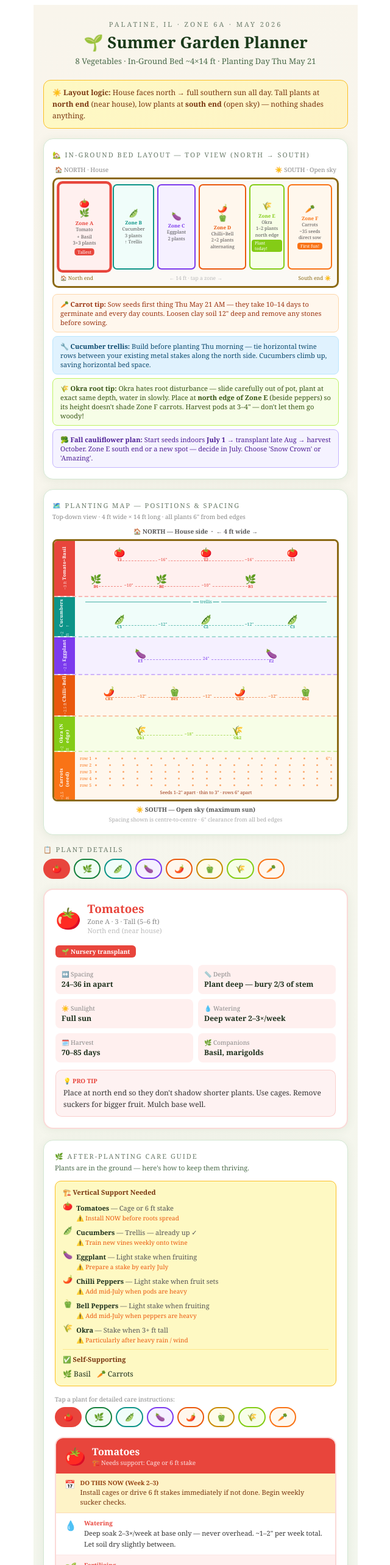
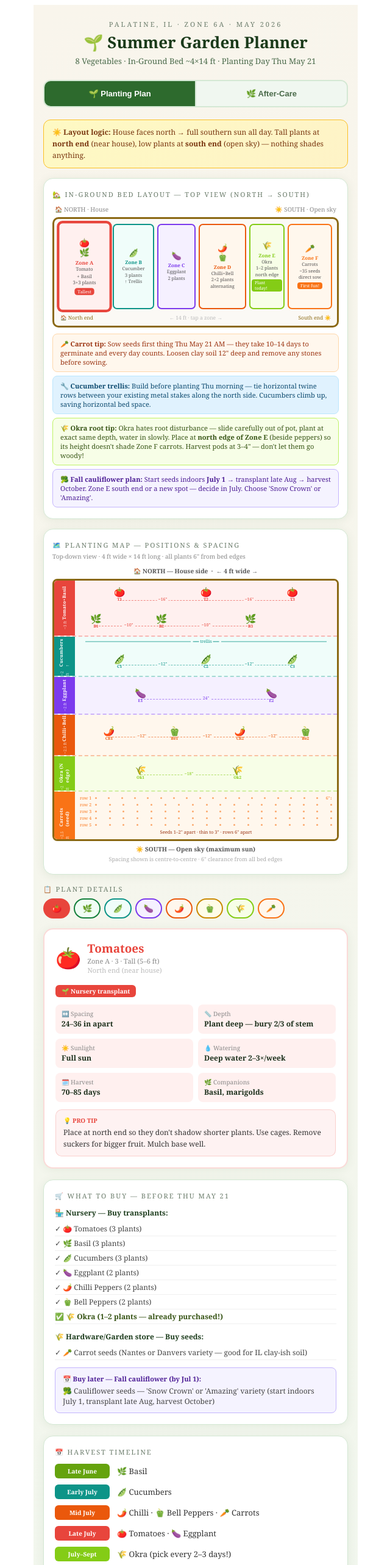
Before and after one commit to sabya1986/vegetable-garden-planner, a React (Vite) app: page / in a window 1280 px wide. Shown: the top 2566 px of the page at 61% size, without its empty margins (319-959 px from the left). Built offline with nearby package versions, Linux system fonts and the light colour scheme.

Commit message:
feat: add top-level tabs — Planting Plan vs After-Care, no more scrolling between sections

```diff
--- a/src/App.jsx
+++ b/src/App.jsx
@@ -184,6 +184,7 @@ const careGuide = [
 export default function GardenPlanner() {
   const [active, setActive] = useState("tomato");
   const [careActive, setCareActive] = useState("tomato");
+  const [tab, setTab] = useState("planting");
   const selected = vegetables.find((v) => v.id === active);
 
   return (
@@ -208,6 +209,26 @@ export default function GardenPlanner() {
           8 Vegetables · In-Ground Bed ~4×14 ft · Planting Day Thu May 21
         </div>
       </div>
+
+      {/* Tab bar */}
+      <div style={{ display: "flex", marginBottom: 20, borderRadius: 12, overflow: "hidden", border: "2px solid #d4e8d4" }}>
+        {[
+          { id: "planting", label: "🌱 Planting Plan" },
+          { id: "care",     label: "🌿 After-Care" },
+        ].map((t, i) => (
+          <button key={t.id} onClick={() => setTab(t.id)} style={{
+            flex: 1, padding: "13px 8px",
+            background: tab === t.id ? "#2d6a2d" : "#f0f7f0",
+            color: tab === t.id ? "#fff" : "#4a6a4a",
+            border: "none",
+            borderRight: i === 0 ? "2px solid #d4e8d4" : "none",
+            fontSize: 13, fontWeight: 700,
+            cursor: "pointer", transition: "all 0.2s",
+          }}>{t.label}</button>
+        ))}
+      </div>
+
+      {tab === "planting" && <>
 
       {/* Sun callout */}
       <div style={{
@@ -521,104 +542,6 @@ export default function GardenPlanner() {
         </div>
       )}
 
-      {/* After-Planting Care Guide */}
-      <div style={{
-        background: "#fff", borderRadius: 16, padding: 18, marginBottom: 18,
-        boxShadow: "0 2px 16px rgba(0,80,0,0.07)", border: "1px solid #d4e8d4",
-      }}>
-        <div style={{ fontSize: 11, letterSpacing: 2, color: "#6b7c6b", textTransform: "uppercase", marginBottom: 4 }}>
-          🌿 After-Planting Care Guide
-        </div>
-        <div style={{ fontSize: 11, color: "#4a6a4a", marginBottom: 14 }}>
-          Plants are in the ground — here's how to keep them thriving.
-        </div>
-
-        {/* Vertical support summary */}
-        <div style={{ background: "#fef9c3", border: "1px solid #fbbf24", borderRadius: 10, padding: "10px 12px", marginBottom: 14 }}>
-          <div style={{ fontSize: 11, fontWeight: 700, color: "#78350f", marginBottom: 6 }}>🏗️ Vertical Support Needed</div>
-          {careGuide.filter(p => p.support.needed).map((p, i) => (
-            <div key={i} style={{ display: "flex", alignItems: "flex-start", gap: 6, marginBottom: 4 }}>
-              <span style={{ fontSize: 13 }}>{p.emoji}</span>
-              <div>
-                <span style={{ fontSize: 11, fontWeight: 700, color: "#1a2e1a" }}>{p.name}</span>
-                <span style={{ fontSize: 11, color: "#555" }}> — {p.support.label}</span>
-                {p.support.note && <div style={{ fontSize: 10, color: "#ea580c" }}>⚠️ {p.support.note}</div>}
-              </div>
-            </div>
-          ))}
-          <div style={{ marginTop: 8, paddingTop: 8, borderTop: "1px solid #fde68a" }}>
-            <div style={{ fontSize: 11, fontWeight: 700, color: "#78350f", marginBottom: 4 }}>✅ Self-Supporting</div>
-            {careGuide.filter(p => !p.support.needed).map((p, i) => (
-              <span key={i} style={{ fontSize: 12, marginRight: 10 }}>{p.emoji} {p.name}</span>
-            ))}
-          </div>
-        </div>
-
-        {/* Plant selector for care details */}
-        <div style={{ fontSize: 10, color: "#888", marginBottom: 6 }}>Tap a plant for detailed care instructions:</div>
-        <div style={{ display: "flex", gap: 6, marginBottom: 12, overflowX: "auto", paddingBottom: 4 }}>
-          {careGuide.map((p) => (
-            <button key={p.id} onClick={() => setCareActive(p.id)} style={{
-              padding: "7px 12px", borderRadius: 999,
-              border: `2px solid ${p.color}`,
-              background: careActive === p.id ? p.color : p.bg,
-              color: careActive === p.id ? "#fff" : p.color,
-              fontWeight: 700, fontSize: 13, cursor: "pointer",
-              whiteSpace: "nowrap", transition: "all 0.15s", flexShrink: 0,
-            }}>{p.emoji}</button>
-          ))}
-        </div>
-
-        {/* Care detail card */}
-        {(() => {
-          const p = careGuide.find(c => c.id === careActive);
-          if (!p) return null;
-          return (
-            <div style={{ border: `2px solid ${p.color}33`, borderRadius: 14, overflow: "hidden" }}>
-              {/* Header */}
-              <div style={{ background: p.color, padding: "10px 14px", display: "flex", alignItems: "center", gap: 10 }}>
-                <span style={{ fontSize: 28 }}>{p.emoji}</span>
-                <div>
-                  <div style={{ fontSize: 16, fontWeight: 700, color: "#fff" }}>{p.name}</div>
-                  <div style={{ fontSize: 10, color: "rgba(255,255,255,0.85)" }}>
-                    {p.support.needed
-                      ? `🏗️ Needs support: ${p.support.label}`
-                      : "✅ Self-supporting — no staking needed"}
-                  </div>
-                </div>
-              </div>
-              {/* Now banner */}
-              <div style={{ background: "#fef3c7", borderBottom: `1px solid ${p.color}22`, padding: "8px 14px", display: "flex", gap: 8, alignItems: "flex-start" }}>
-                <span style={{ fontSize: 14 }}>📅</span>
-                <div>
-                  <div style={{ fontSize: 10, fontWeight: 700, color: "#92400e", marginBottom: 1 }}>DO THIS NOW (Week 2–3)</div>
-                  <div style={{ fontSize: 11, color: "#78350f", lineHeight: 1.5 }}>{p.now}</div>
-                </div>
-              </div>
-              {/* Care rows */}
-              {[
-                { icon: "💧", label: "Watering",    val: p.water },
-                { icon: "🌱", label: "Fertilizing", val: p.fertilize },
-                { icon: "✂️",  label: "Pruning",     val: p.prune },
-                { icon: "🐛", label: "Watch For",   val: p.watch },
-              ].map((row, i) => (
-                <div key={i} style={{
-                  display: "flex", gap: 10, padding: "9px 14px",
-                  borderBottom: i < 3 ? `1px solid ${p.color}22` : "none",
-                  background: i % 2 === 0 ? "#fff" : p.bg,
-                }}>
-                  <span style={{ fontSize: 16, minWidth: 22 }}>{row.icon}</span>
-                  <div>
-                    <div style={{ fontSize: 10, fontWeight: 700, color: p.color, marginBottom: 1 }}>{row.label}</div>
-                    <div style={{ fontSize: 11, color: "#333", lineHeight: 1.6 }}>{row.val}</div>
-                  </div>
-                </div>
-              ))}
-            </div>
-          );
-        })()}
-      </div>
-
       {/* What to buy vs direct sow */}
       <div style={{
         background: "#fff", borderRadius: 16, padding: 18, marginBottom: 18,
@@ -711,8 +634,139 @@ export default function GardenPlanner() {
       </div>
 
       <div style={{ textAlign: "center", marginTop: 14, fontSize: 10, color: "#aaa" }}>
-        Final Garden Plan · Palatine, IL · In-Ground Bed · May 2026
+        Garden Plan · Palatine, IL · In-Ground Bed · May 2026
       </div>
+
+      </>}
+
+      {tab === "care" && <>
+
+      {/* After-Planting Care Guide */}
+      <div style={{
+        background: "#fff", borderRadius: 16, padding: 18, marginBottom: 18,
+        boxShadow: "0 2px 16px rgba(0,80,0,0.07)", border: "1px solid #d4e8d4",
+      }}>
+        <div style={{ fontSize: 11, letterSpacing: 2, color: "#6b7c6b", textTransform: "uppercase", marginBottom: 4 }}>
+          🌿 After-Planting Care Guide
+        </div>
+        <div style={{ fontSize: 11, color: "#4a6a4a", marginBottom: 14 }}>
+          Plants are in the ground — here's how to keep them thriving.
+        </div>
+
+        {/* Vertical support summary */}
+        <div style={{ background: "#fef9c3", border: "1px solid #fbbf24", borderRadius: 10, padding: "10px 12px", marginBottom: 14 }}>
+          <div style={{ fontSize: 11, fontWeight: 700, color: "#78350f", marginBottom: 6 }}>🏗️ Vertical Support Needed</div>
+          {careGuide.filter(p => p.support.needed).map((p, i) => (
+            <div key={i} style={{ display: "flex", alignItems: "flex-start", gap: 6, marginBottom: 4 }}>
+              <span style={{ fontSize: 13 }}>{p.emoji}</span>
+              <div>
+                <span style={{ fontSize: 11, fontWeight: 700, color: "#1a2e1a" }}>{p.name}</span>
+                <span style={{ fontSize: 11, color: "#555" }}> — {p.support.label}</span>
+                {p.support.note && <div style={{ fontSize: 10, color: "#ea580c" }}>⚠️ {p.support.note}</div>}
+              </div>
+            </div>
+          ))}
+          <div style={{ marginTop: 8, paddingTop: 8, borderTop: "1px solid #fde68a" }}>
+            <div style={{ fontSize: 11, fontWeight: 700, color: "#78350f", marginBottom: 4 }}>✅ Self-Supporting</div>
+            {careGuide.filter(p => !p.support.needed).map((p, i) => (
+              <span key={i} style={{ fontSize: 12, marginRight: 10 }}>{p.emoji} {p.name}</span>
+            ))}
+          </div>
+        </div>
+
+        {/* Plant selector */}
+        <div style={{ fontSize: 10, color: "#888", marginBottom: 6 }}>Tap a plant for detailed care instructions:</div>
+        <div style={{ display: "flex", gap: 6, marginBottom: 12, overflowX: "auto", paddingBottom: 4 }}>
+          {careGuide.map((p) => (
+            <button key={p.id} onClick={() => setCareActive(p.id)} style={{
+              padding: "7px 12px", borderRadius: 999,
+              border: `2px solid ${p.color}`,
+              background: careActive === p.id ? p.color : p.bg,
+              color: careActive === p.id ? "#fff" : p.color,
+              fontWeight: 700, fontSize: 13, cursor: "pointer",
+              whiteSpace: "nowrap", transition: "all 0.15s", flexShrink: 0,
+            }}>{p.emoji}</button>
+          ))}
+        </div>
+
+        {/* Care detail card */}
+        {(() => {
+          const p = careGuide.find(c => c.id === careActive);
+          if (!p) return null;
+          return (
+            <div style={{ border: `2px solid ${p.color}33`, borderRadius: 14, overflow: "hidden" }}>
+              <div style={{ background: p.color, padding: "10px 14px", display: "flex", alignItems: "center", gap: 10 }}>
+                <span style={{ fontSize: 28 }}>{p.emoji}</span>
+                <div>
+                  <div style={{ fontSize: 16, fontWeight: 700, color: "#fff" }}>{p.name}</div>
+                  <div style={{ fontSize: 10, color: "rgba(255,255,255,0.85)" }}>
+                    {p.support.needed ? `🏗️ Needs support: ${p.support.label}` : "✅ Self-supporting — no staking needed"}
+                  </div>
+                </div>
+              </div>
+              <div style={{ background: "#fef3c7", borderBottom: `1px solid ${p.color}22`, padding: "8px 14px", display: "flex", gap: 8, alignItems: "flex-start" }}>
+                <span style={{ fontSize: 14 }}>📅</span>
+                <div>
+                  <div style={{ fontSize: 10, fontWeight: 700, color: "#92400e", marginBottom: 1 }}>DO THIS NOW (Week 2–3)</div>
+                  <div style={{ fontSize: 11, color: "#78350f", lineHeight: 1.5 }}>{p.now}</div>
+                </div>
+              </div>
+              {[
+                { icon: "💧", label: "Watering",    val: p.water },
+                { icon: "🌱", label: "Fertilizing", val: p.fertilize },
+                { icon: "✂️",  label: "Pruning",     val: p.prune },
+                { icon: "🐛", label: "Watch For",   val: p.watch },
+              ].map((row, i) => (
+                <div key={i} style={{
+                  display: "flex", gap: 10, padding: "9px 14px",
+                  borderBottom: i < 3 ? `1px solid ${p.color}22` : "none",
+                  background: i % 2 === 0 ? "#fff" : p.bg,
+                }}>
+                  <span style={{ fontSize: 16, minWidth: 22 }}>{row.icon}</span>
+                  <div>
+                    <div style={{ fontSize: 10, fontWeight: 700, color: p.color, marginBottom: 1 }}>{row.label}</div>
+                    <div style={{ fontSize: 11, color: "#333", lineHeight: 1.6 }}>{row.val}</div>
+                  </div>
+                </div>
+              ))}
+            </div>
+          );
+        })()}
+      </div>
+
+      {/* Harvest timeline */}
+      <div style={{
+        background: "#fff", borderRadius: 16, padding: 18, marginBottom: 18,
+        boxShadow: "0 2px 16px rgba(0,80,0,0.07)", border: "1px solid #d4e8d4",
+      }}>
+        <div style={{ fontSize: 11, letterSpacing: 2, color: "#6b7c6b", textTransform: "uppercase", marginBottom: 12 }}>
+          📅 Harvest Timeline
+        </div>
+        {harvestTimeline.map((row, i) => (
+          <div key={i} style={{ display: "flex", gap: 12, alignItems: "center", marginBottom: 10 }}>
+            <div style={{
+              minWidth: 78, fontSize: 10, fontWeight: 700, color: "#fff",
+              background: row.color, borderRadius: 6, padding: "5px 6px", textAlign: "center", lineHeight: 1.4,
+            }}>{row.month}</div>
+            <div style={{ fontSize: 13, color: "#333" }}>{row.crops.join("  ·  ")}</div>
+          </div>
+        ))}
+      </div>
+
+      {/* Fall cauliflower reminder */}
+      <div style={{ background: "#f5f3ff", border: "1px solid #c4b5fd", borderRadius: 12, padding: "12px 14px", marginBottom: 18 }}>
+        <div style={{ fontSize: 11, fontWeight: 700, color: "#4c1d95", marginBottom: 4 }}>🥦 Don't forget — Fall Cauliflower</div>
+        <div style={{ fontSize: 11, color: "#5b21b6", lineHeight: 1.6 }}>
+          Start 'Snow Crown' or 'Amazing' seeds indoors <strong>July 1</strong> → transplant late August → harvest October.
+          Fall Zone 6a cauliflower produces sweeter, denser heads than any summer planting.
+        </div>
+      </div>
+
+      <div style={{ textAlign: "center", marginTop: 14, fontSize: 10, color: "#aaa" }}>
+        Garden Plan · Palatine, IL · In-Ground Bed · May 2026
+      </div>
+
+      </>}
     </div>
   );
 }
```
